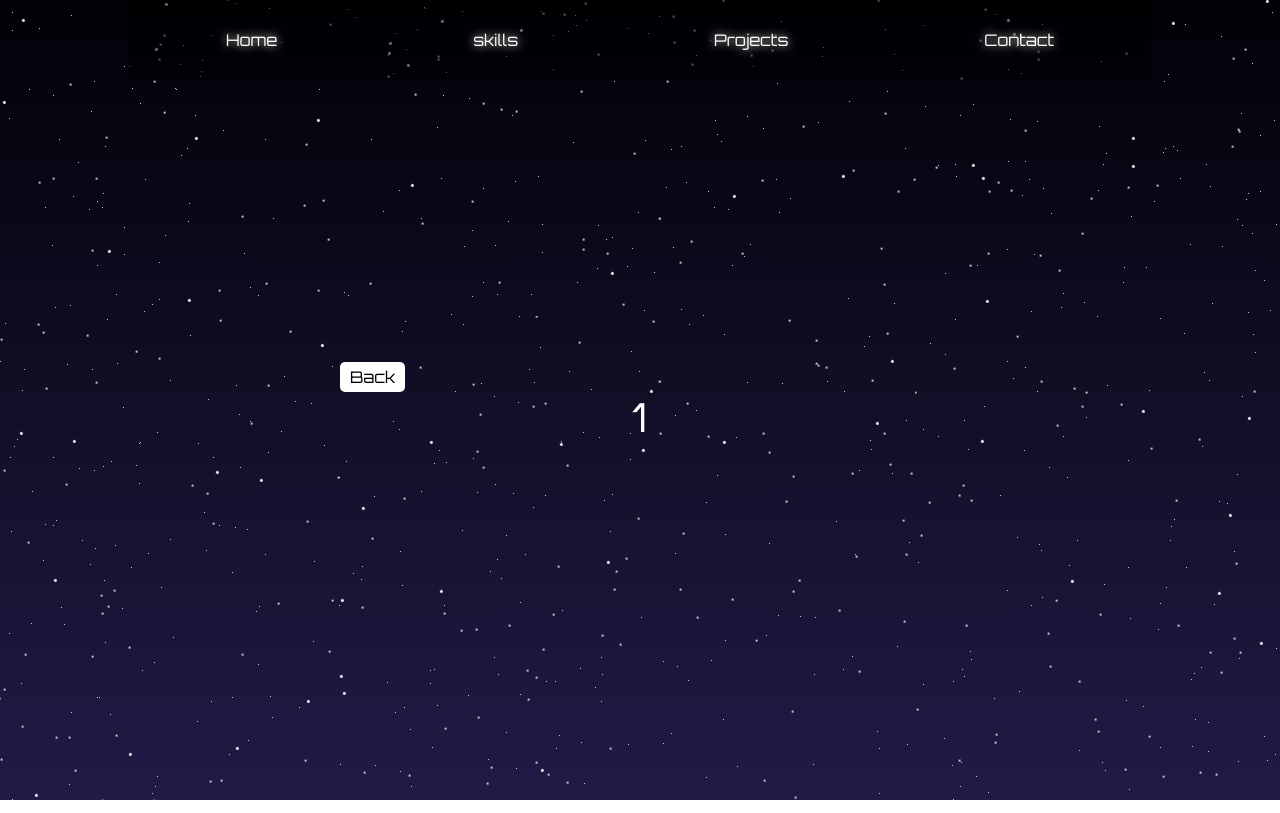
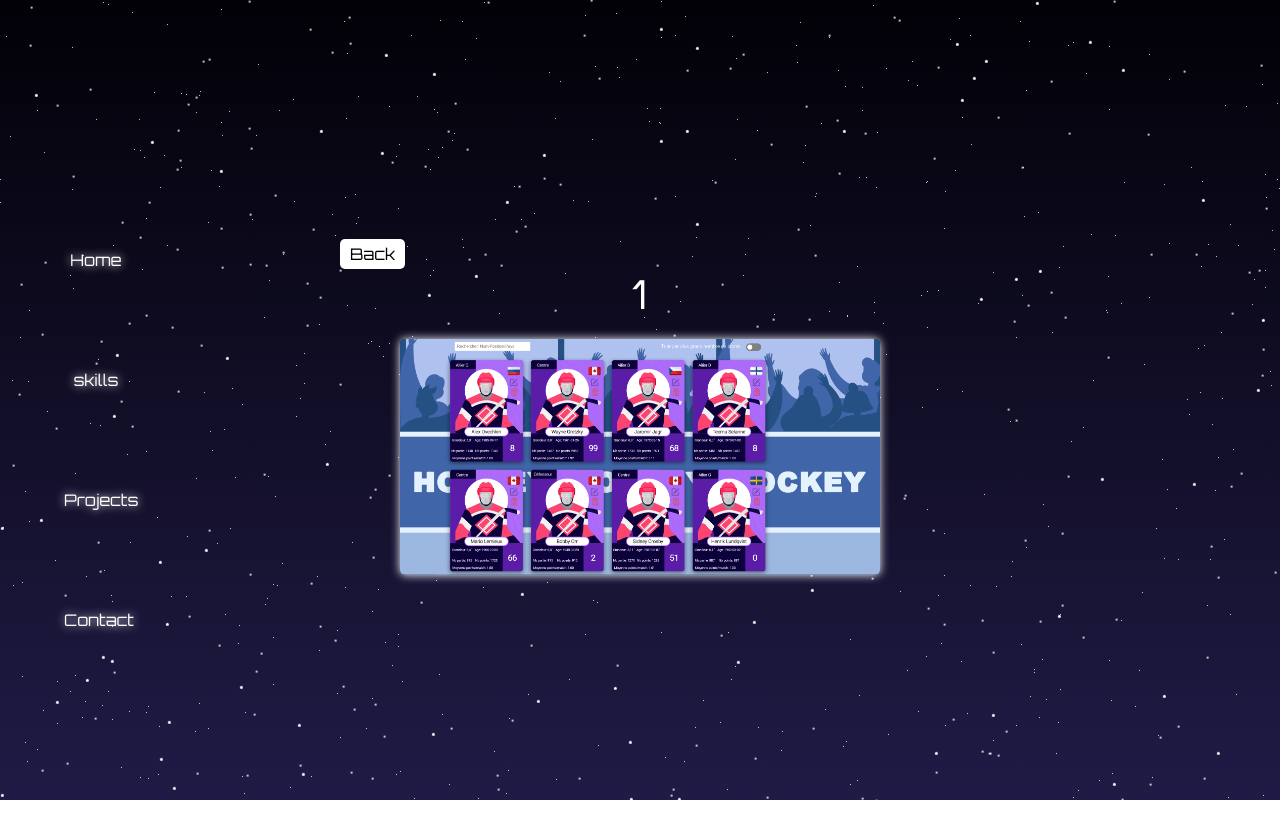
Before and after one commit to CusinierGeek/Portfolio, a Vue app: page /project/1 in a window 1280 px wide. Built offline with nearby package versions, Linux system fonts and the light colour scheme.

Commit message:
add docs

```diff
--- a/src/components/NavBar.vue
+++ b/src/components/NavBar.vue
@@ -6,7 +6,7 @@
       <li><router-link to="/#home" class="glitch" data-text="Home">Home</router-link></li>
       <li><router-link to="/#skills" class="glitch" data-text="About">skills</router-link></li>
       <li>
-        <router-link to="/#school-projects" class="glitch" data-text="Hover Over Me">Projects</router-link>
+        <router-link to="/#projects" class="glitch" data-text="Hover Over Me">Projects</router-link>
       </li>
       <li>
         <router-link to="/#contact" class="glitch" data-text="Hover Over Me">Contact</router-link>
@@ -51,6 +51,28 @@
   align-items: center
   background-color: #0008
 
+@media (min-width:1024px )
+  .nav
+    top: 25%
+    left: 5%
+    width: 5%
+    height: 60%
+    background: none
+
+
+
+  .nav-links
+    flex-direction: column
+    height: 100%
+    justify-content: space-around
+    align-content: center
+    text-align: center
+
+
+
+
+
+
 @media (max-width: 900px)
   .nav
    width: 100%
--- a/src/router/index.ts
+++ b/src/router/index.ts
@@ -7,6 +7,11 @@
       const section = document.querySelector(to.hash)
       if (section) {
         section.scrollIntoView({ behavior: 'smooth' })
+        setTimeout(() => {
+          router.replace({ hash: '' })
+        }, 1000)
+
+
       }
     }
     else {
--- a/src/views/Home.vue
+++ b/src/views/Home.vue
@@ -11,8 +11,6 @@
 const router = useRouter()
 const target = ref(null)
 const target2 = ref(null)
-const home = ref(null)
-const projects = ref(null)
 
 const selectProject = (projectName: string) => {
   projectAnimation.value = true
@@ -21,9 +19,6 @@
   }, 1000)
 }
 
-onMounted(() => {
-
-})
 const active = ref(false)
 
 useIntersectionObserver([target, target2], ([{ isIntersecting }]) => {
@@ -38,7 +33,7 @@
 <template>
   <div class="content-container" :class="{ 'project-animation': projectAnimation }">
     <div id="content" class="content">
-      <div ref="home" id="home" class="welcome">
+      <div id="home" class="welcome">
         <img
           :class="{ active: active }"
           ref="target"
@@ -73,10 +68,11 @@
             <CircleProgress :percentage="90" :circleSize="120" :fontSize="3" skill="git" />
           </div>
         </div>
-        <div ref="projects" class="school-container">
+        <div class="school-container">
           <div class="school-title">
             <h2>My School Projects</h2>
             <img
+              id="projects"
               :class="{ active: active }"
               ref="target2"
               src="@/shared/assets/images/astro-laptop.png"
@@ -85,13 +81,13 @@
             />
           </div>
           <div id="school-projects">
-            <div class="pure-project" @click="selectProject('pure-cosmetic')">
+            <div class="pure-project" @click="selectProject('Pure-cosmetic')">
               <PurePlanet />
-              <p>pure-cosmetic</p>
+              <p>Pure-cosmetic</p>
             </div>
-            <div class="planet3" @click="selectProject('planet3')">
+            <div class="planet3" @click="selectProject('Hockey Cards')">
               <Planet3 />
-              <p>planet3</p>
+              <p>Hockey cards</p>
             </div>
 
             <div class="planet2" @click="selectProject('planet2')">
--- a/src/views/Project.vue
+++ b/src/views/Project.vue
@@ -5,10 +5,16 @@
 const projectName = router.currentRoute.value.params.projectName
 const projectAnimation = ref(false)
 const pureImage = '/src/shared/assets/images/pure-cosmetic.png'
+const hockeyCardsImage = '/src/shared/assets/images/hockeycards.png'
 
 const projectSite = () => {
-  window.open('https://pure-cosmetic.ca')
+  if (projectName === 'Pure-cosmetic') {
+    window.open('https://pure-cosmetic.ca')
+  } else if (projectName === 'Hockey Cards') {
+    window.open('https://cusiniergeek.github.io/HockeyCards/')
+  }
 }
+
 
 if (projectName) {
   setTimeout(() => {
@@ -20,28 +26,43 @@
 <template>
   <div class="project-container" :class="{ 'project-animation': projectAnimation }">
     <div class="content">
-      <button class="back-button" @click="router.push({ name: 'Home', hash: '#school-projects' })">
+      <button class="back-button" @click="router.push({ name: 'Home', hash: '#projects' })">
         Back
       </button>
       <h2 @click="projectSite" class="title">{{ projectName }}</h2>
       <img
-        v-if="projectName === 'pure-cosmetic'"
         class="project-image"
-        :src="pureImage"
-        alt="pure cosmetic"
+        :src="projectName === 'Pure-cosmetic' ? pureImage : hockeyCardsImage"
+        alt="Pure cosmetic"
         @click="projectSite"
       />
-      <p v-if="projectName === 'pure-cosmetic'">
+
+      <p class="info" v-if="projectName === 'Pure-cosmetic'">
         Pure Cosmetic: A web application developed as part of the Advanced Transactional Web
         Applications course. This project showcases a cosmetic store built using technologies such
         as Vue.js, Express.js, TypeScript, JWT token authentication, and MongoDB for the database.
         Explore the world of cosmetics with this feature-rich e-commerce platform.
       </p>
+      <p class="info" v-if="projectName === 'Hockey Cards'">
+        Hockey Card CRUD: This project was developed as part of the Advanced Web Development course.
+        It is a dynamic application that allows users to manage their hockey card collection,
+        featuring the ability to add, create, delete, and sort cards. The project was originally
+        built using vanilla JavaScript and later refactored into TypeScript as part of the
+        Intermediate Software Quality course, enhancing its code quality and maintainability
+      </p>
+      <a v-if="projectName === 'Pure-cosmetic'" href="https://pure-cosmetic.ca"> Visit the site </a>
+      <a v-if="projectName === 'Hockey Cards'" href="https://cusiniergeek.github.io/HockeyCards/">
+        Visit the site
+      </a>
     </div>
   </div>
 </template>
 
 <style scoped lang="scss">
+a {
+  color: #fff;
+  margin-top: 1rem;
+}
 .project-container {
   display: flex;
   align-items: center;
@@ -51,7 +72,13 @@
   transform: scale(0.5);
   transition: all 1s ease-in-out;
   height: 99dvh;
+  margin-top: 1.5rem;
+
   overflow: hidden;
+}
+.info {
+  margin-top: 2rem;
+  text-align: left;
 }
 .project-animation {
   opacity: 1;
@@ -59,6 +86,7 @@
   transition: all 1.5s ease-in-out;
 }
 .content {
+  position: relative;
   padding: 2rem;
   display: flex;
   flex-direction: column;
@@ -96,4 +124,12 @@
     color: #bf40bf;
   }
 }
+@media (max-width: 768px) {
+  .content {
+    width: 100%;
+  }
+  .project-image {
+    width: 80%;
+  }
+}
 </style>
```
Also changed, not shown: src/shared/assets/images/hockeycards.png (added), 24 other files (tests, documents, lock files or other folders).
